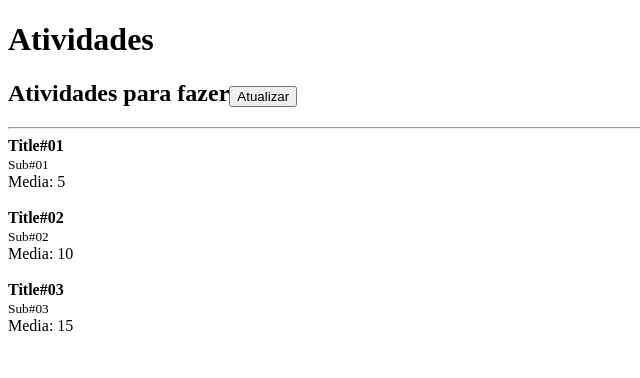
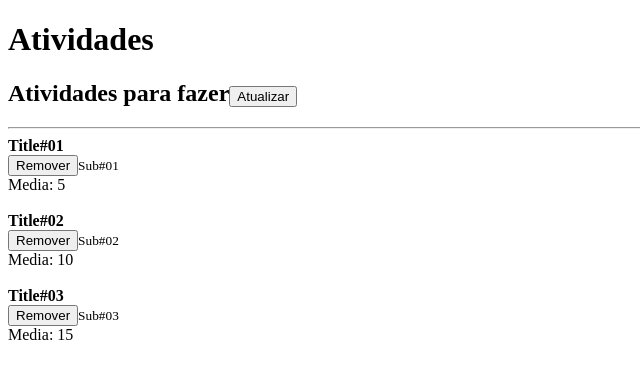
Before and after one commit to edimardaros/jstack-react, a React app: page / in a window 1280 px wide. Shown: the top 378 px of the page, without its empty margins (0-640 px from the left). Built offline with nearby package versions, Linux system fonts and the light colour scheme.

Commit message:
Funções de Callback via Props

```diff
--- a/src/App.js
+++ b/src/App.js
@@ -26,6 +26,12 @@
     ])
   }
 
+  function handleRemovePost(postId) {
+    setPosts((prevState) => (
+      prevState.filter(post => post.id !== postId)
+    ));
+  }
+
   return (
     // Usar React.Fragment no lugar de dev/span/etc, assim nao aparece no source.
     // pode usar <> também
@@ -43,7 +49,9 @@
         <Post
           key={post.id}
           likes={post.likes}
+          onRemove={handleRemovePost}
           post={{
+            id: post.id,
             title: post.title,
             subtitle: post.subtitle
           }}
--- a/src/Post.js
+++ b/src/Post.js
@@ -6,6 +6,9 @@
     <>
       <article>
         <strong>{props.post.title}</strong><br />
+        <button onClick={() => props.onRemove(props.post.id)}>
+          Remover
+        </button>
         <small>{props.post.subtitle}</small>
         <br />
         Media: {props.likes / 2}
@@ -20,7 +23,9 @@
 // shape -> objeto
 Post.propTypes = {
   likes: PropTypes.number.isRequired,
+  onRemove: PropTypes.func.isRequired,
   post: PropTypes.shape({
+    id: PropTypes.number.isRequired,
     title: PropTypes.string.isRequired,
     subtitle: PropTypes.string.isRequired,
   }).isRequired,
```
